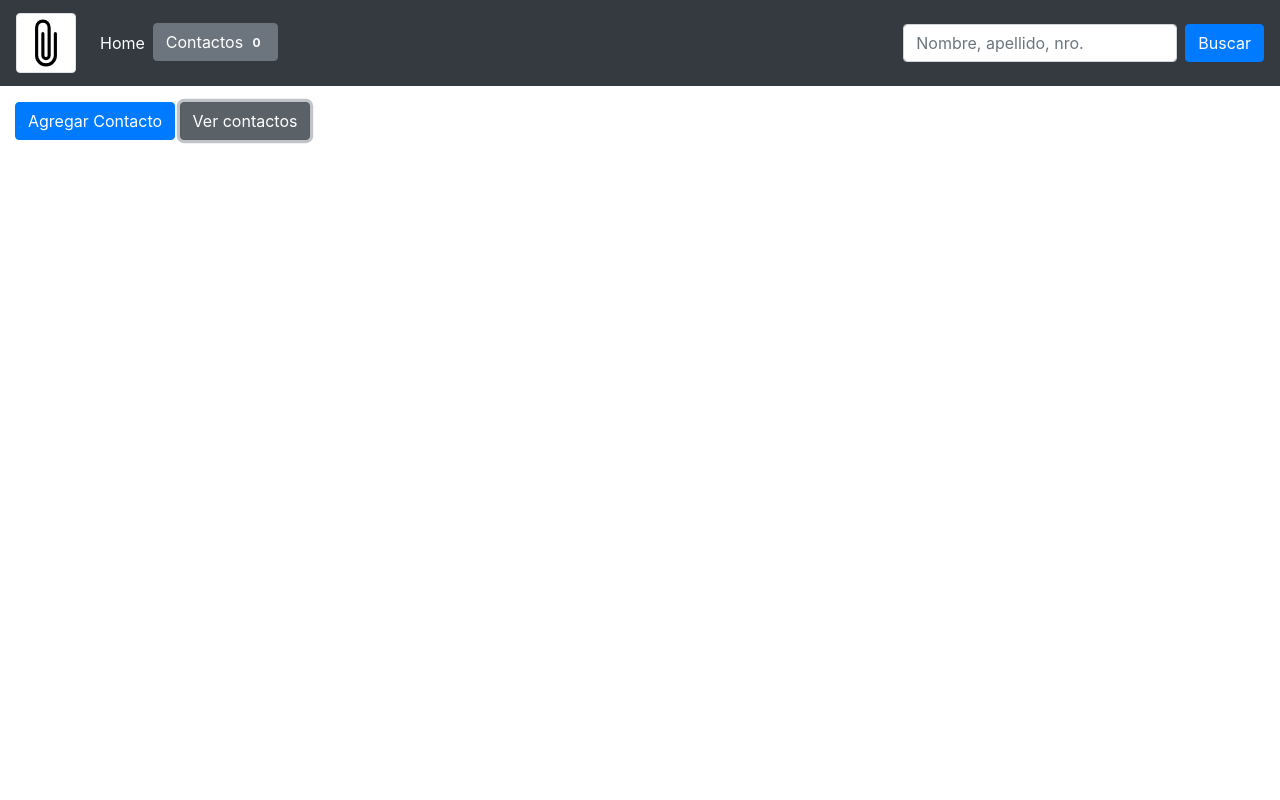
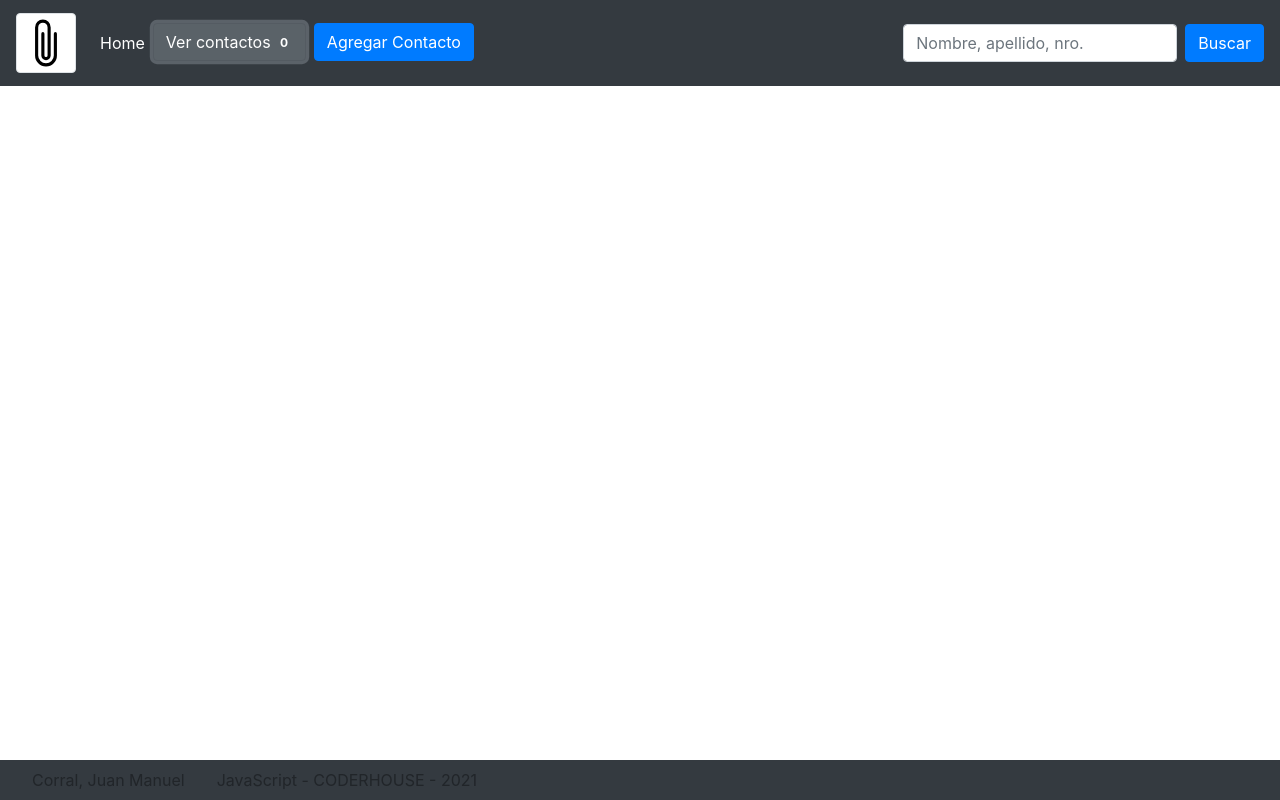
Before and after one commit to jumaco/JSagendaJS, a plain HTML site: page index.html in a window 1280 px wide. Both pictures are taken after a click on the button "Ver contactos". Drawn offline with Linux system fonts and the light colour scheme.

Commit message:
Header footer fixed, func Clear indep. boton verCont

```diff
--- a/css/style.css
+++ b/css/style.css
@@ -1,2 +1,7 @@
 .img-thumbnail {
   width: 3em; }
+
+body{
+  margin-top: 86px;
+  margin-bottom: 40px;
+}
--- a/index.html
+++ b/index.html
@@ -12,10 +12,10 @@
 	</head>
 
 	<body>
-		<header>
+		<header class="container-fluid">
 
-			<nav class="navbar sticky-top navbar-expand-lg navbar-dark bg-dark">
-			  	<a class="navbar-brand" href="#">
+			<nav class="navbar fixed-top navbar-expand-lg navbar-dark bg-dark">
+			  	<a class="navbar-brand" href="index.html">
 			  		<img class="img-thumbnail" src="media/paperclip.svg" alt="agenda">
 			  	</a>
 			  	<button class="navbar-toggler" type="button" data-toggle="collapse" data-target="#navbarSupportedContent" aria-controls="navbarSupportedContent" aria-expanded="false" aria-label="Toggle navigation">
@@ -27,21 +27,13 @@
 				        	<a class="nav-link" href="index.html">Home <span class="sr-only">(current)</span></a>
 				      	</li>
 				      	<li class="nav-item">
-				        	<button id="nroContac"  class="btn btn-secondary" onclick="render ()">Contactos</button>
+				        	<button id="nroContac" type="button" class="btn btn-secondary" onclick="mostrasLista ()">Ver contactos</button>
 				      	</li>
-
-<!-- 				      	<li class="nav-item dropdown">
-				        	<a class="nav-link dropdown-toggle" href="#" id="navbarDropdown" role="button" data-toggle="dropdown" aria-haspopup="true" aria-expanded="false">
-				          Dropdown
-				        	</a>
-				        	<div class="dropdown-menu" aria-labelledby="navbarDropdown">
-				          		<a class="dropdown-item" href="#">Action</a>
-				          		<a class="dropdown-item" href="#">Another action</a>
-				          		<div class="dropdown-divider"></div>
-				          		<a class="dropdown-item" href="#">Something else here</a>
-				        	</div>
-				      	</li> -->
-
+				      	<li class="nav-item">
+	<!-- Button trigger modal Add Contact-->
+							<button type="button" class="btn btn-primary mx-lg-2 my-lg-0 mt-2 mx-0" data-toggle="modal" data-target="#exampleModal">Agregar Contacto</button>
+	<!-- end Button trigger modal Add Contact-->
+						</li>
 				    </ul>
 			    	<div class="form-inline my-2 my-lg-0">
 			      		<input id="idBuscar" class="form-control mr-sm-2" type="search" placeholder="Nombre, apellido, nro." aria-label="Buscar">
@@ -52,23 +44,15 @@
 
 		</header>
 
-		<main class="container-fluid">
-	<!-- Button trigger modal Add Contact-->
-			<button type="button" class="btn btn-primary my-3 " data-toggle="modal" data-target="#exampleModal">
-			  Agregar Contacto
-			</button>
-	<!-- end Button trigger modal Add Contact-->
-
-			<button type="button" class="btn btn-secondary" onclick="render()">Ver contactos</button>
-
+		<main class="container pt-1">
 			<section id="listado" class="accordion">
 
 			</section>
-
-
 		</main>
 
-		<footer>
+		<footer class=" container-fluid navbar fixed-bottom navbar-expand-sm bg-dark">
+			<p class="mb-0 px-3">Corral, Juan Manuel</p>
+			<p class="mb-0 px-3">JavaScript - CODERHOUSE - 2021</p>
 
 <!-- 			<nav class="navbar fixed-bottom navbar-expand-sm navbar-light bg-light">
 				<a class="navbar-brand" href="#">Bottom navbar</a>
--- a/js/script.js
+++ b/js/script.js
@@ -34,8 +34,15 @@ function render(){
         listado.appendChild(card)
     })
         const padre = document.getElementById('nroContac');
-        var cuenta =`Contactos <span class="badge">${listaContactos.length}</span>`;
+        var cuenta =`Ver contactos <span class="badge">${listaContactos.length}</span>`;
         padre.innerHTML = cuenta;
+}
+
+function clear (){
+    let element = document.getElementById("listado");
+    while (element.firstChild) {
+    element.removeChild(element.firstChild);
+    }
 }
 
 // Crea nuevo contacto a partir de los inputs, crea un objeto "Contacto" y luego lo pushea a la "listaContactos" inicial.
@@ -61,10 +68,7 @@ function agregar(){
             document.getElementById("Input2").value="";
             document.getElementById("Input3").value="";
             document.getElementById("Input4").value="";
-            let element = document.getElementById("listado");
-            while (element.firstChild) {
-              element.removeChild(element.firstChild);
-            }
+            clear()
             render()
             }
     }
@@ -120,4 +124,9 @@ function buscar(){
     })
 
     dataI.onfocus = () => {document.getElementById("idBuscar").value=""};
-}
+};
+
+function mostrasLista() {
+    clear();
+    render();
+};
```
